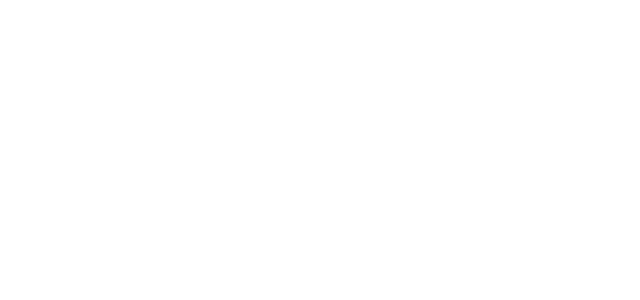
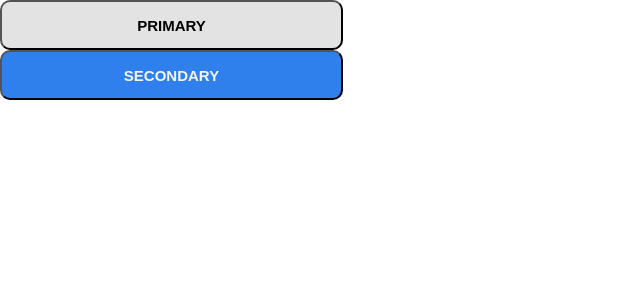
Before and after one commit to CC2021-WBL/GOOD-BOI-Application, a React (Create React App) app: page / in a window 1280 px wide. Shown: the top 300 px of the page, without its empty margins (0-640 px from the left). Built offline with nearby package versions, Linux system fonts and the light colour scheme.

Commit message:
feat: add a universal primary and secondary button This button can be used with two variations of colors.

```diff
--- a/src/App.js
+++ b/src/App.js
@@ -1,8 +1,13 @@
 import "./App.css";
+import PriSecBtn from "./components/PriSecBtn";
 
 function App() {
   return (
     <div className="App">
+      {/* #24/UI/Primary-secondary-btns - put here for test purposes only */}
+      <PriSecBtn primary text="PRIMARY" />
+      <PriSecBtn secondary text="SECONDARY" />
+      {/* ==== */}
     </div>
   );
 }
--- /dev/null
+++ b/src/components/PriSecBtn.js
@@ -0,0 +1,22 @@
+import styled from "styled-components";
+
+const Button = styled.button`
+  // component "stylowy"
+  display: block;
+  width: 343px;
+  height: 50px;
+  color: ${(props) => (props.primary ? "black" : "whitesmoke")};
+  font-size: 15px;
+  font-weight: 600;
+  background: ${(props) => (props.primary ? "#e3e3e3" : "#2f80ed")};
+  border-radius: 10px;
+  display: flex;
+  justify-content: center;
+  align-items: center;
+`;
+
+const PriSecBtn = (props) => {
+  return <Button primary={props.primary}>{props.text}</Button>;
+};
+
+export default PriSecBtn;
```
